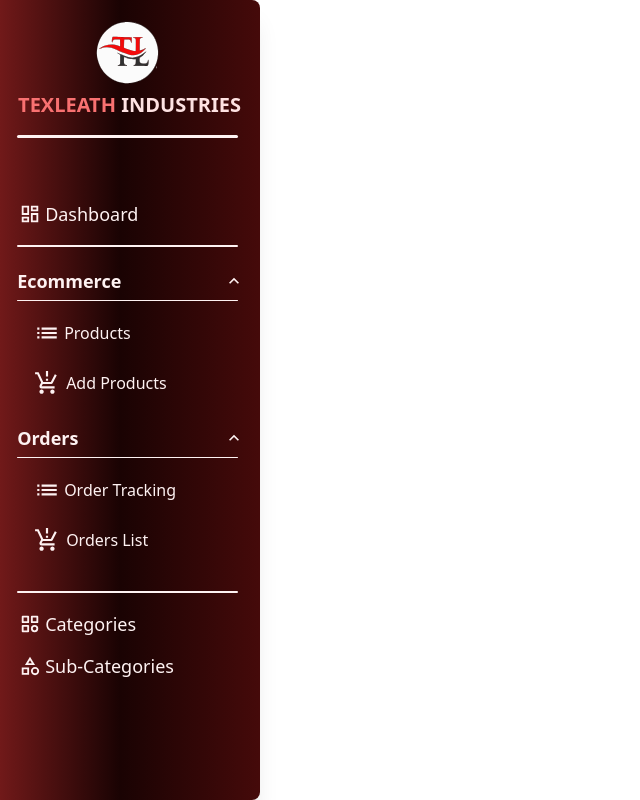
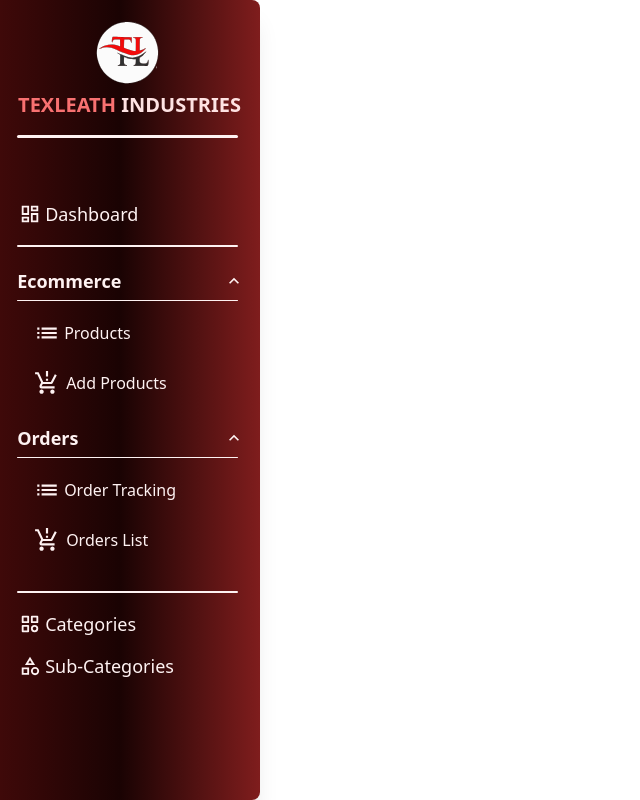
Before and after one commit to BazilSuhail/DiObral-Admin, a React (Create React App) app: page /1/order-details in a window 1280 px wide. Shown: the whole page, without its empty margins (0-640 px from the left). Built offline with nearby package versions, Linux system fonts and the light colour scheme.

Commit message:
Updated Readme with navbar ...

```diff
--- a/package.json
+++ b/package.json
@@ -7,8 +7,10 @@
     "@testing-library/react": "^13.4.0",
     "@testing-library/user-event": "^13.5.0",
     "axios": "^1.7.2",
+    "chart.js": "^4.4.3",
     "framer-motion": "^11.3.21",
     "react": "^18.3.1",
+    "react-chartjs-2": "^5.2.0",
     "react-dom": "^18.3.1",
     "react-icons": "^5.2.1",
     "react-router-dom": "^6.25.1",
--- a/src/Components/Navbar.jsx
+++ b/src/Components/Navbar.jsx
@@ -32,7 +32,7 @@
         <nav className="xsx">
             {/* Navbar for larger screens */}
 
-            <div className=" hidden bg-gradient-to-r from-red-900 via-custom-red to-red-950 fixed xsx:flex pl-[25px] xsx:flex-col xsx:justify-between shadow-xl rounded-lg xsx:items-center ml-[-20px] w-[280px] h-screen  p-[10px]">
+            <div className=" hidden bg-gradient-to-r from-red-950 via-custom-red to-red-900 fixed xsx:flex pl-[25px] xsx:flex-col xsx:justify-between shadow-xl rounded-lg xsx:items-center ml-[-20px] w-[280px] h-screen  p-[10px]">
                 <div className="flex text-red-50 flex-col w-[95%]">
 
                     <div className="pt-[5px] xsx:flex flex-col hidden items-center justify-center pb-[5px] overflow-hidden">
--- a/src/Components/orders/OrderDetails.jsx
+++ b/src/Components/orders/OrderDetails.jsx
@@ -36,6 +36,7 @@
                             <p className="text-red-100 text-lg"><span className='mr-[8px] font-medium text-red-300'>Price:</span> ${item.price.toFixed(2)}</p>
                             <p className="text-red-100 text-lg"><span className='mr-[8px] font-medium text-red-300'>Discounted Price:</span> ${item.discountedPrice.toFixed(2)}</p>
                             <p className="text-red-100 text-lg"><span className='mr-[8px] font-medium text-red-300'>Quantity:</span> {item.quantity}</p>
+                            <p className="text-red-100 text-lg"><span className='mr-[8px] font-medium text-red-300'>Selected:</span> {item.size}</p>
                         </div>
                     ))}
                 </div>
```
Also changed, not shown: 2 other files (tests, documents, lock files or other folders).
